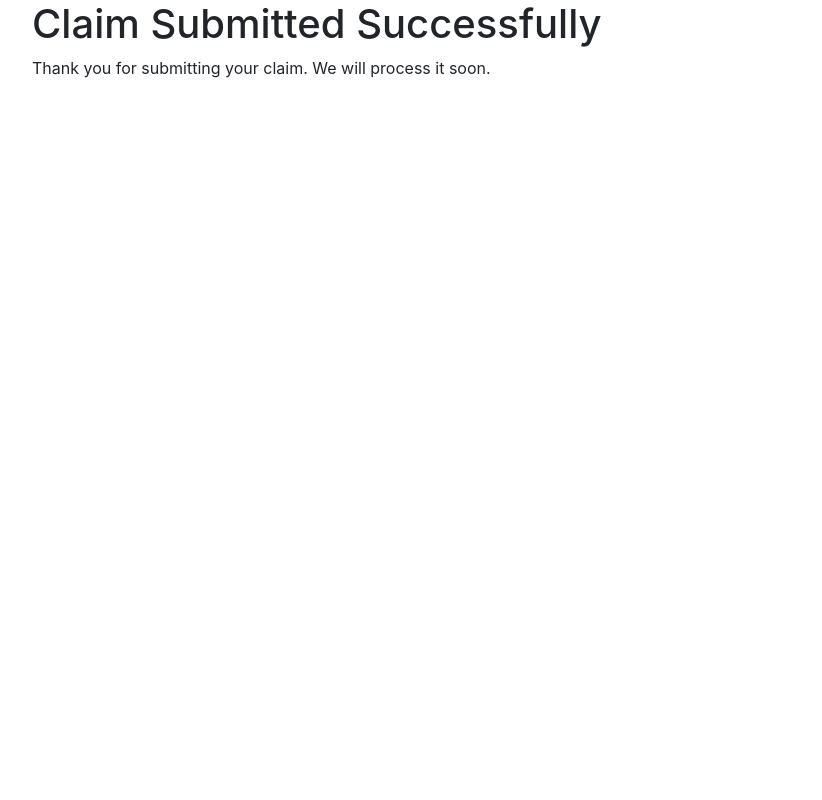
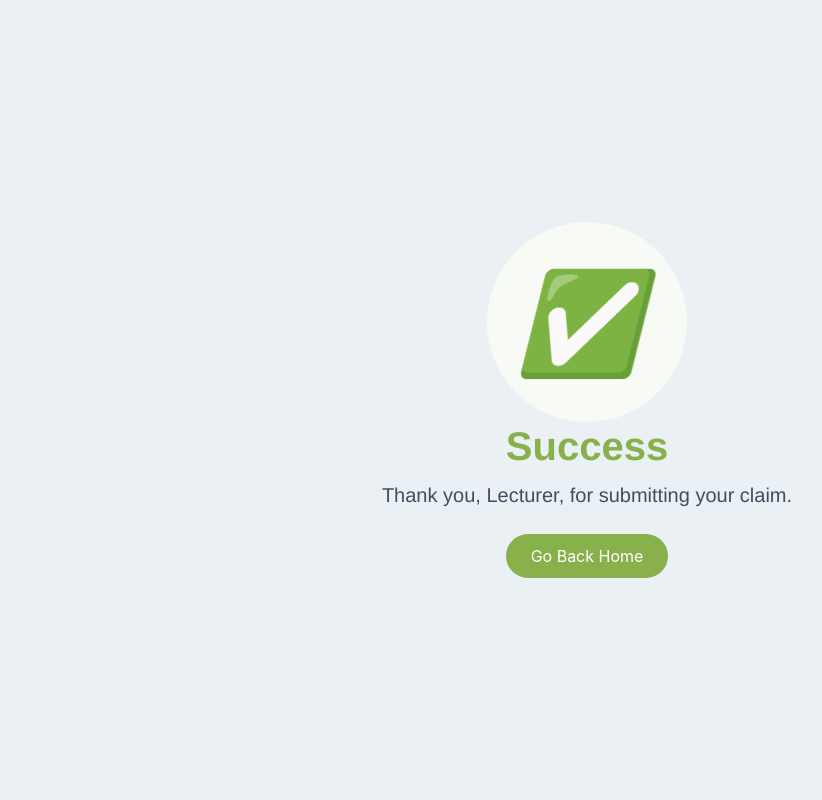
Before and after one commit to SoftLife0/Adjoint-Claim, a Django app: page /success in a window 1280 px wide. Shown: the whole page, without its empty margins (53-875 px from the left). Run offline with Django 4.2, Linux system fonts and the light colour scheme; some libraries are stand-ins or nearby versions.

```diff
--- a/core/templates/success.html
+++ b/core/templates/success.html
@@ -11,15 +11,67 @@
   </head>
   <body>
 
-    <div class="container">
-        <h1>Claim Submitted Successfully</h1>
-        <p>Thank you for submitting your claim. We will process it soon.</p>
+    <style>
+        body {
+          height: 100vh;
+          display: flex;
+          justify-content: center;
+          align-items: center;
+          text-align: center;
+          background: #EBF0F5;
+          margin: 0;
+        }
+
+        h1 {
+            color: #88B04B;
+            font-family: "Nunito Sans", "Helvetica Neue", sans-serif;
+            font-weight: 900;
+            font-size: 40px;
+            margin-bottom: 10px;
+        }
+
+        p {
+            color: #404F5E;
+            font-family: "Nunito Sans", "Helvetica Neue", sans-serif;
+            font-size: 20px;
+            margin: 0;
+        }
+
+        i {
+            color: #9ABC66;
+            font-size: 100px;
+            line-height: 200px;
+            margin-left: -15px;
+        }
+
+        .pill-button {
+            padding: 10px 25px;
+            background-color: #88B04B;
+            color: white;
+            border: none;
+            border-radius: 50px;
+            font-size: 16px;
+            cursor: pointer;
+        }
+
+        .pill-button:hover {
+            background-color: #6a8e3f;
+        }
+
+    </style>
+
+    <div class="text-center">
+        <div style="border-radius:200px; height:200px; width:200px; background: #F8FAF5; margin:0 auto;">
+          <i class="checkmark">✅</i>
+        </div>
+        <h1>Success</h1>
+        <p>{{ message }}</p>
+        <br/>
+        <a href="{% url 'home' %}">
+            <button class="pill-button">Go Back Home</button>
+        </a>
     </div>
 
-    <!-- Optional JavaScript -->
-    <!-- jQuery first, then Popper.js, then Bootstrap JS -->
-    <script src="https://code.jquery.com/jquery-3.3.1.slim.min.js" integrity="sha384-q8i/X+965DzO0rT7abK41JStQIAqVgRVzpbzo5smXKp4YfRvH+8abtTE1Pi6jizo" crossorigin="anonymous"></script>
-    <script src="https://cdnjs.cloudflare.com/ajax/libs/popper.js/1.14.7/umd/popper.min.js" integrity="sha384-UO2eT0CpHqdSJQ6hJty5KVphtPhzWj9WO1clHTMGa3JDZwrnQq4sF86dIHNDz0W1" crossorigin="anonymous"></script>
-    <script src="https://stackpath.bootstrapcdn.com/bootstrap/4.3.1/js/bootstrap.min.js" integrity="sha384-JjSmVgyd0p3pXB1rRibZUAYoIIy6OrQ6VrjIEaFf/nJGzIxFDsf4x0xIM+B07jRM" crossorigin="anonymous"></script>
+    <script src="https://cdn.jsdelivr.net/npm/bootstrap@5.3.0/dist/js/bootstrap.bundle.min.js"></script>
   </body>
 </html>
--- a/core/urls.py
+++ b/core/urls.py
@@ -4,12 +4,13 @@ from . import views
 
 urlpatterns = [
     path('', views.home, name='home'),
+    path('index', views.index, name='index'),
     path('search', views.search, name='search'),
     path('upload_courses/', views.upload_courses, name='upload-courses'),
     path('create_course/', views.create_course, name='create-course'),
     path('allcourses/', views.allcourses, name='allcourses'),
     path('edit_course/<str:course_code>', views.edit_course, name='edit-course'),
     path('claim', views.claim, name='claim'),
-    path('success', views.success, name='success')
+    path('success', views.success, name='success'),
 
 ]
--- a/core/views.py
+++ b/core/views.py
@@ -6,14 +6,19 @@ from io import TextIOWrapper
 from .forms import *
 from .models import *
 
+def index(request):
+    return render(request, 'index.html')
+
 def home(request):
-    return render(request, 'index.html')
+    return render(request, 'home.html')
 
 def search(request):
     return render(request, 'search.html')
 
 def success(request):
-    return render(request, 'success.html')
+    lecturer_name = request.session.get('lecturer_name', 'Lecturer')
+    message = f"Thank you, {lecturer_name}, for submitting your claim."
+    return render(request, 'success.html', {'message': message})
 
 def claim(request):
     rows = range(1, 15)
@@ -46,7 +51,8 @@ def claim(request):
                     time_range=session['time_range']
                 )
 
-            return redirect('success')  # Redirect after successful save
+            request.session['lecturer_name'] = claim.lecturer_name
+            return redirect('success')
 
     else:
         # If GET request, render the empty form
@@ -54,7 +60,7 @@ def claim(request):
 
     return render(request, 'claim.html', {
         'claim_form': claim_form,
-        'rows': rows
+        'rows': rows,
     })
 
 def upload_courses(request):
```
Also changed, not shown: core/templates/home.html (added, +75 -0 lines), adjoint/static/img/claim1.png (added), adjoint/static/img/claims.png (added).
